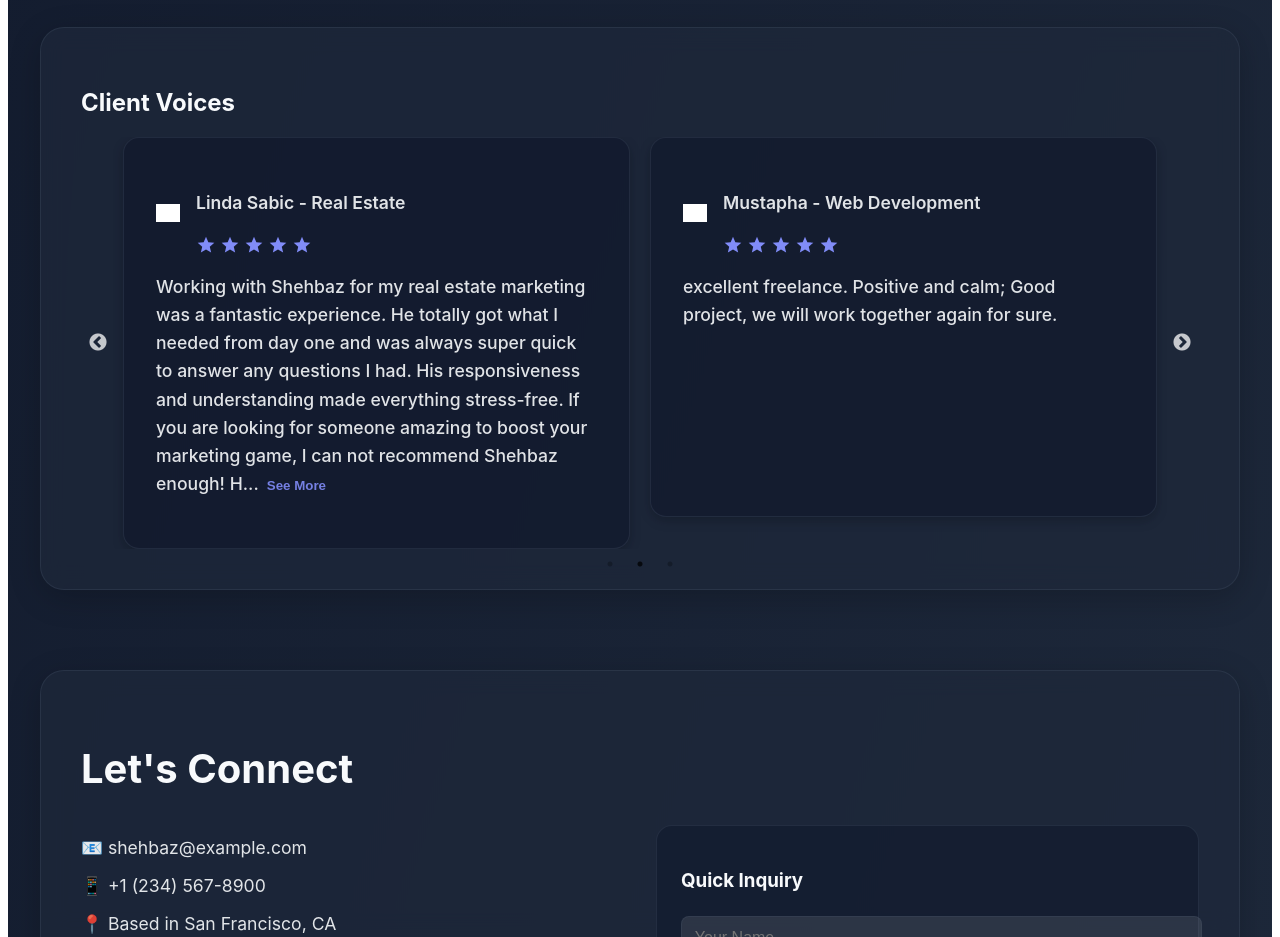
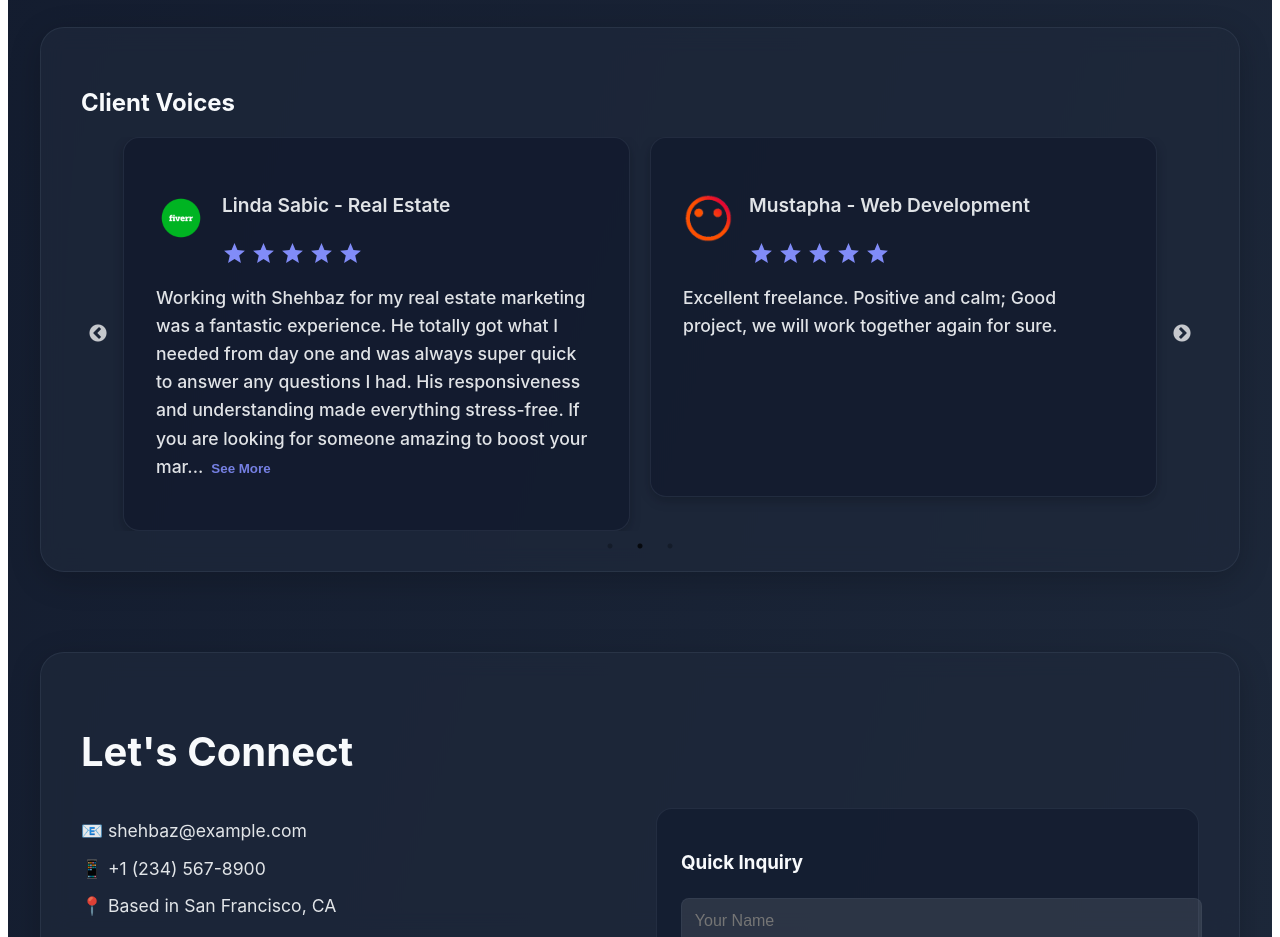
Before and after one commit to shehbazyameen/my-portfolio, a React (Create React App) app: page / in a window 1280 px wide. Shown: the part 2520-3457 px from the top of the page. Built offline with nearby package versions, Linux system fonts and the light colour scheme; grey boxes are pictures that could not be loaded.

Commit message:
rating done

```diff
--- a/src/components/ClientReviews.js
+++ b/src/components/ClientReviews.js
@@ -62,7 +62,7 @@ export const ClientReviews = ({ theme }) => {
       position: 'relative',
       minHeight: '250px',
       boxSizing: 'border-box', // Add this
-      minHeight: '380px', // Increase min-height for rating space,
+      minHeight: '360px', // Increase min-height for rating space,
       '&::before': {
         content: '"\\201C"',
         position: 'absolute',
@@ -98,12 +98,12 @@ export const ClientReviews = ({ theme }) => {
 
   const renderStars = (rating) => {
     return (
-      <div style={{ display: 'flex', gap: '4px', marginTop: '0.5rem' }}>
+      <div style={{ display: 'flex', gap: '4px', }}>
         {[...Array(5)].map((_, index) => (
           <svg
             key={index}
-            width="20"
-            height="20"
+            width="25"
+            height="25"
             viewBox="0 0 24 24"
             fill={index < rating ? theme.primary : '#e4e5e9'}
             xmlns="http://www.w3.org/2000/svg"
@@ -115,7 +115,7 @@ export const ClientReviews = ({ theme }) => {
     );
   };
   const [expandedReviews, setExpandedReviews] = useState({});
-  const MAX_CHARACTERS = 350;
+  const MAX_CHARACTERS = 300;
 
   const toggleExpand = (reviewId) => {
     setExpandedReviews(prev => ({
@@ -160,12 +160,12 @@ export const ClientReviews = ({ theme }) => {
               <div style={styles.review}>
                 <div style={{ display: 'flex', alignItems: 'center', gap: '1rem' }}>
                   <img
-                    src={`/${review.platform}-icon.svg`}
+                    src={review.platform}
                     alt={review.platform}
-                    style={{ width: '24px', filter: 'brightness(0) invert(1)' }}
+                    style={{ width: '50px'}}
                   />
                   <div>
-                    <p style={{ ...styles.paragraph, fontWeight: 600 }}>
+                    <p style={{ ...styles.paragraph, fontWeight: 600, fontSize:'1.2rem' }}>
                       {review.client} - {review.project}
                     </p>
                     {renderStars(review.rating)}
--- a/src/constants/theme.js
+++ b/src/constants/theme.js
@@ -16,7 +16,7 @@ export const darkTheme = {
 export const reviews = [
   { id: 1, platform: require('../assets/upwork.png'), client: 'HKTM', project: 'Web Development', rating: 5, text: 'Shehbaz showed strong skills in web development. He handles complex situations well, communicates clearly, and delivers high-quality work. Highly recommended for any web development project!' },
   { id: 2, platform: require('../assets/fiverr.png'), client: 'Linda Sabic', project: 'Real Estate', rating: 5, text: 'Working with Shehbaz for my real estate marketing was a fantastic experience. He totally got what I needed from day one and was always super quick to answer any questions I had. His responsiveness and understanding made everything stress-free. If you are looking for someone amazing to boost your marketing game, I can not recommend Shehbaz enough! He is truly awesome!' },
-  { id: 3, platform: require('../assets/peopleperhour.png'), client: 'Mustapha', project: 'Web Development', rating: 5, text: "excellent freelance. Positive and calm; Good project, we will work together again for sure." }
+  { id: 3, platform: require('../assets/peopleperhour.png'), client: 'Mustapha', project: 'Web Development', rating: 5, text: "Excellent freelance. Positive and calm; Good project, we will work together again for sure." }
   // Add other reviews...
 ];
 
```
